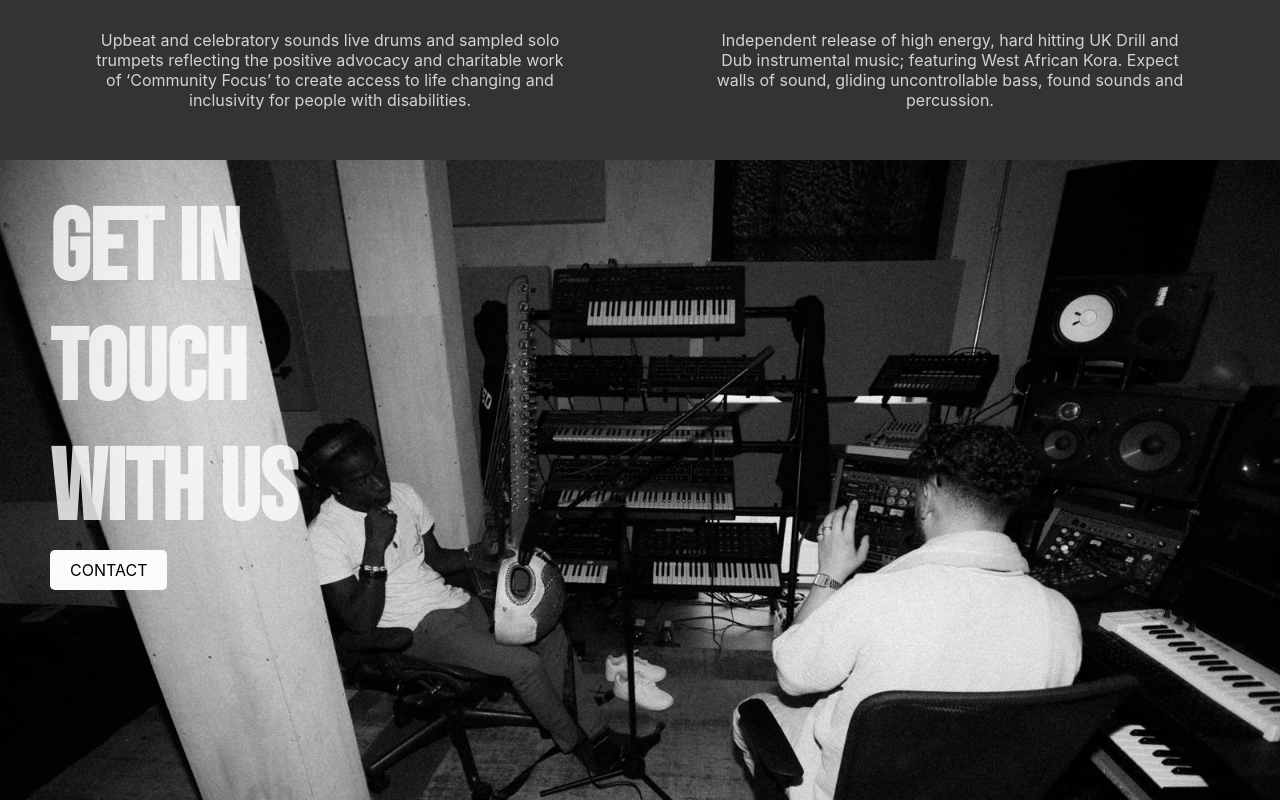
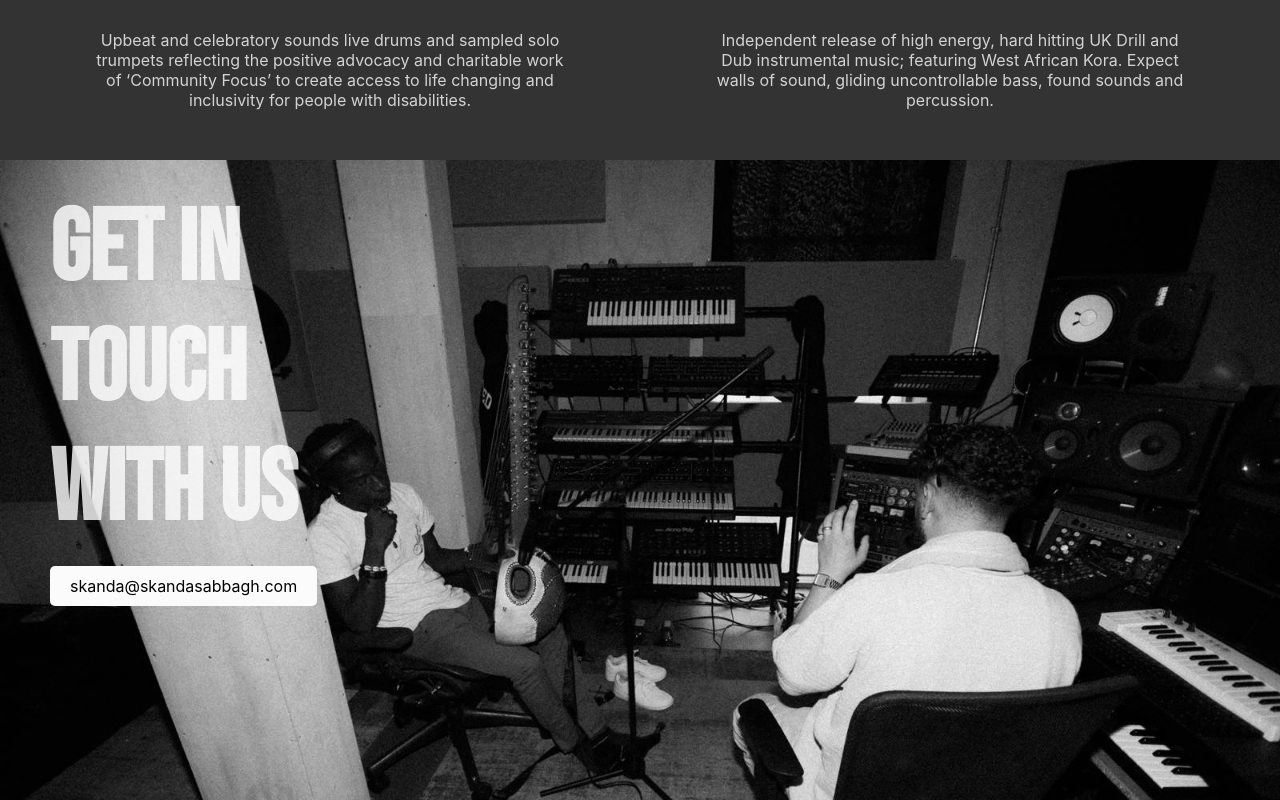
Before and after one commit to skandasabbagh/skanda, a React (Create React App) app: page /projects in a window 1280 px wide. Shown: the part 1336-2136 px from the top of the page. Built offline with nearby package versions, Linux system fonts and the light colour scheme; grey boxes are pictures that could not be loaded.

Commit message:
changed email address temporarily

```diff
--- a/src/pages/aboutPage.js
+++ b/src/pages/aboutPage.js
@@ -9,6 +9,8 @@ import mobo from "../images/mobo.png";
 import bafta from "../images/bafta.png";
 
 const AboutPage = () => {
+  const email = "your-email@example.com";
+
   return (
     <div>
       <div class="main-page-container">
@@ -109,12 +111,7 @@ const AboutPage = () => {
         <section class="about-get-in-touch-container">
           <div class="about-get-in-touch-title-continer">
             <div class="about-get-in-touch-title">GET IN TOUCH WITH US</div>
-            <a
-              href="mailto:your-email@example.com?subject=Your Subject Here&body=Your message here."
-              className="home-contact-button"
-            >
-              CONTACT
-            </a>
+            <p className="home-contact-button">skanda@skandasabbagh.com</p>
           </div>
         </section>
       </div>
--- a/src/pages/indexPage.js
+++ b/src/pages/indexPage.js
@@ -219,12 +219,7 @@ const IndexPage = () => {
         <section class="get-in-touch-container">
           <div class="get-in-touch-title-continer">
             <div class="get-in-touch-title">GET IN TOUCH WITH US</div>
-            <a
-              href="mailto:your-email@example.com?subject=Your Subject Here&body=Your message here."
-              className="home-contact-button"
-            >
-              CONTACT
-            </a>
+            <p className="home-contact-button">skanda@skandasabbagh.com</p>
           </div>
         </section>
       </div>
--- a/src/pages/projectsPage.js
+++ b/src/pages/projectsPage.js
@@ -218,12 +218,7 @@ const ProjectsPage = () => {
             <div className="projects-get-in-touch-title">
               GET IN TOUCH WITH US
             </div>
-            <a
-              href="mailto:your-email@example.com?subject=Your Subject Here&body=Your message here."
-              className="home-contact-button"
-            >
-              CONTACT
-            </a>
+            <p className="home-contact-button">skanda@skandasabbagh.com</p>
           </div>
         </section>
       </div>
```
